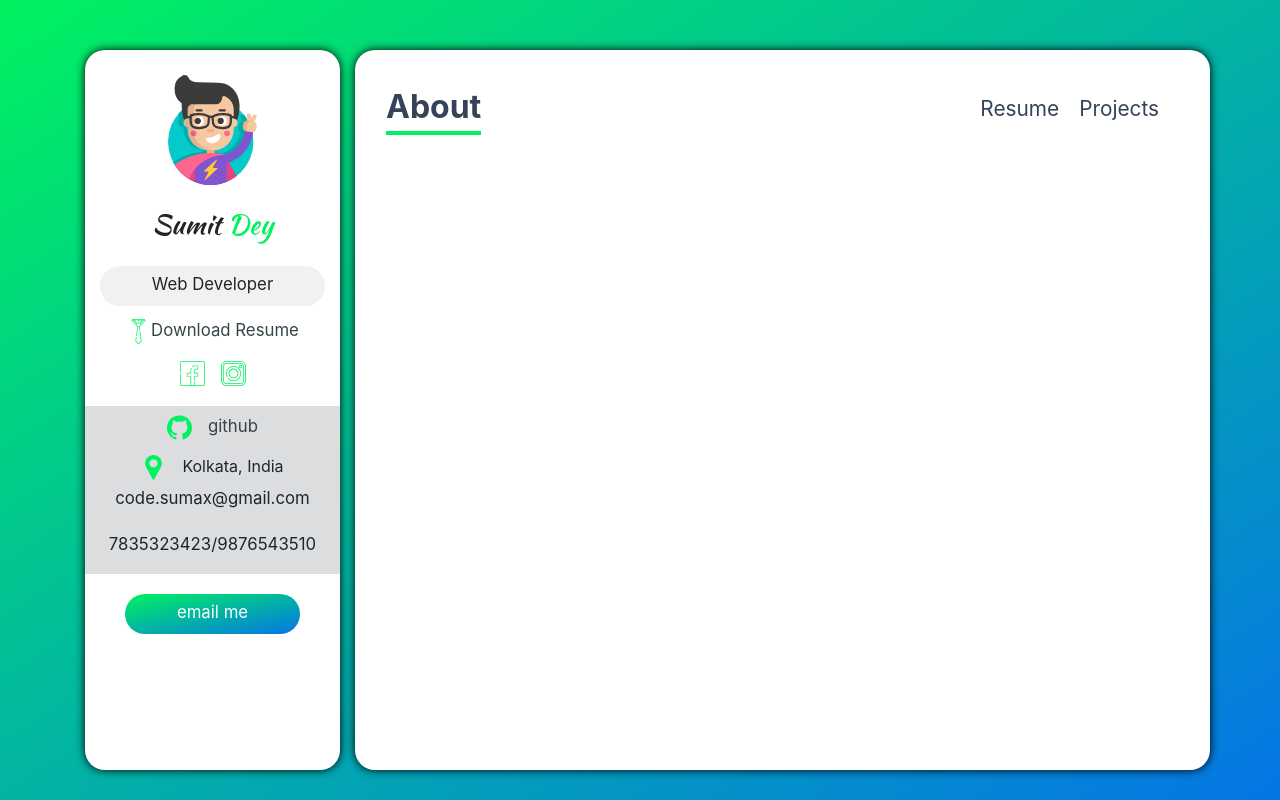
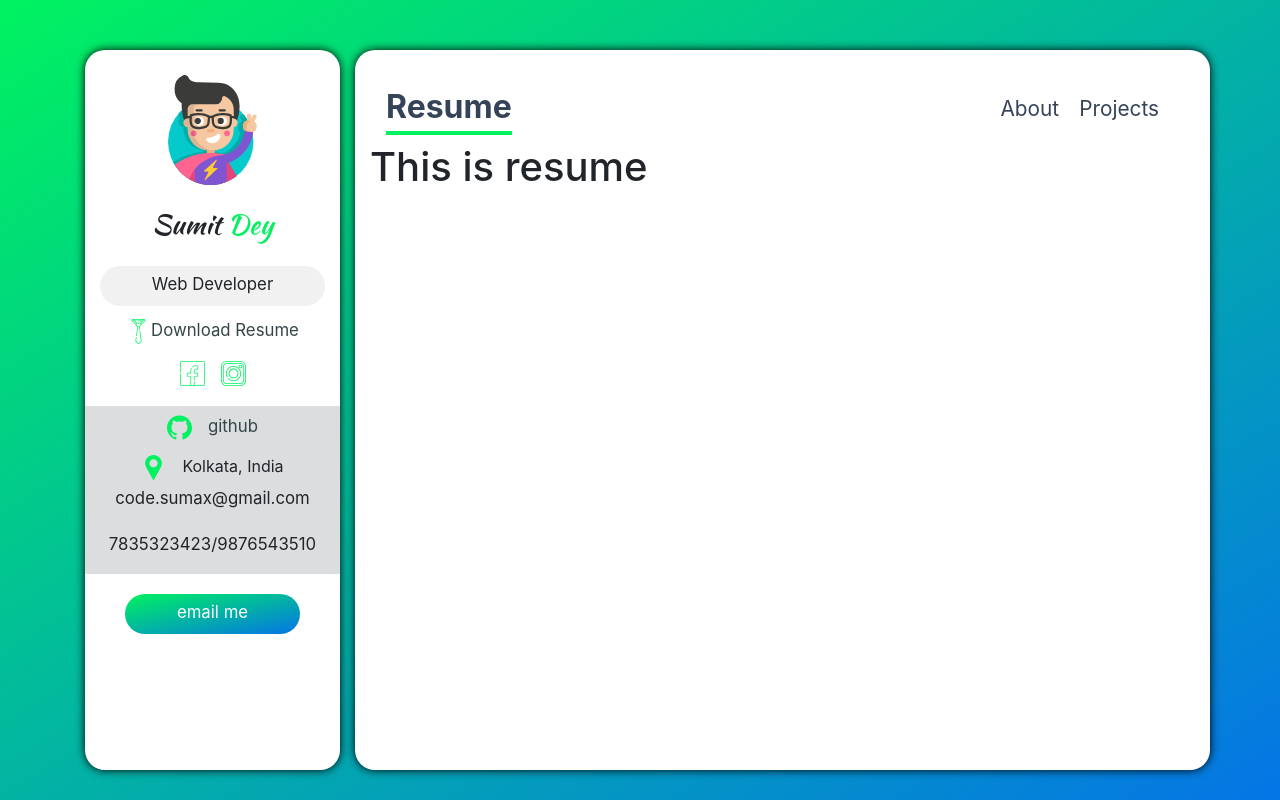
Before and after one commit to Dey-Sumit/dev_portfolio, a React (Create React App) app: page /resume in a window 1280 px wide. Built offline with nearby package versions, Linux system fonts and the light colour scheme.

Commit message:
React router set up and configured

```diff
--- a/src/App.js
+++ b/src/App.js
@@ -1,9 +1,13 @@
 import React from 'react';
 import Sidebar from './components/Sidebar'
 import Navbar from './components/Navbar';
-
+import { BrowserRouter as Router, Route, Redirect, Switch } from 'react-router-dom';
+import About from './components/About';
+import Resume from './components/Resume';
+import Projects from './components/Projects';
 function App() {
   return (
+    <Router>
       <div className="app">
         <div className="container">
           <div className="row">
@@ -15,10 +19,23 @@ function App() {
             <div className="col-lg-9 app__main-content">
               {/* navbar */}
               <Navbar />
+              <Switch>
+                <Route exact path="/">
+                  <About />
+                </Route>
+                <Route path="/resume">
+                  <Resume />
+                </Route>
+                <Route path="/projects" component={Projects} />
+                <Route>
+                  <Redirect to="/" />
+                </Route>
+              </Switch>
             </div>
           </div>
         </div>
       </div>
+    </Router>
   );
 }
 
--- /dev/null
+++ b/src/components/About.js
@@ -0,0 +1,11 @@
+import React from 'react';
+
+const About = () => {
+    return (
+        <div>
+            <h1>This is about</h1>
+        </div>
+    );
+};
+
+export default About;
--- a/src/components/Navbar.js
+++ b/src/components/Navbar.js
@@ -1,8 +1,20 @@
-import React, { useState } from 'react';
-
+import React, { useState, useEffect } from 'react';
+import { Link } from 'react-router-dom'
 const Navbar = () => {
 
-    const [active, setActive] = useState('About')
+    const [active, setActive] = useState('')
+
+    useEffect(() => {
+        let currentURL = window.location.href
+        console.log(currentURL);
+        if (currentURL.endsWith('/'))
+            setActive('About');
+        else if (currentURL.endsWith('/projects'))
+            setActive('Projects')
+        else if (currentURL.endsWith('/resume'))
+            setActive('Resume')
+
+    }, [active])
 
     return (
         <div className="navbar">
@@ -12,13 +24,21 @@ const Navbar = () => {
 
             <div className="navbar__items">
                 {active !== 'About' &&
-                    <div className="navbar__item" onClick={() => setActive('About')}>About</div>
+                    <Link to="/">
+                        <div className="navbar__item" onClick={() => setActive('About')}>About</div>
+                    </Link>
                 }
-                {active !== 'Resume' ? <div className="navbar__item" onClick={() => setActive('Resume')}>Resume</div>
-                    : null
+                {active !== 'Resume' ?
+                    <Link to="/resume">
+                        <div className="navbar__item" onClick={() => setActive('Resume')}>Resume</div>
+                    </Link> : null
                 }
 
-                {active !== 'Projects' && <div className="navbar__item" onClick={() => setActive('Projects')}>Projects</div>}
+                {active !== 'Projects' &&
+                    <Link to="/projects">
+                        <div className="navbar__item" onClick={() => setActive('Projects')}>Projects</div>
+                    </Link>
+                }
             </div>
 
         </div>
--- /dev/null
+++ b/src/components/Projects.js
@@ -0,0 +1,11 @@
+import React from 'react';
+
+const Projects = () => {
+    return (
+        <div>
+            hey this is my Projects
+        </div>
+    );
+};
+
+export default Projects;
--- /dev/null
+++ b/src/components/Resume.js
@@ -0,0 +1,11 @@
+import React from 'react';
+
+const Resume = () => {
+    return (
+        <div>
+            <h1>This is resume</h1>
+        </div>
+    );
+};
+
+export default Resume;
```
Lines whose indentation alone changed are shown as unchanged.
